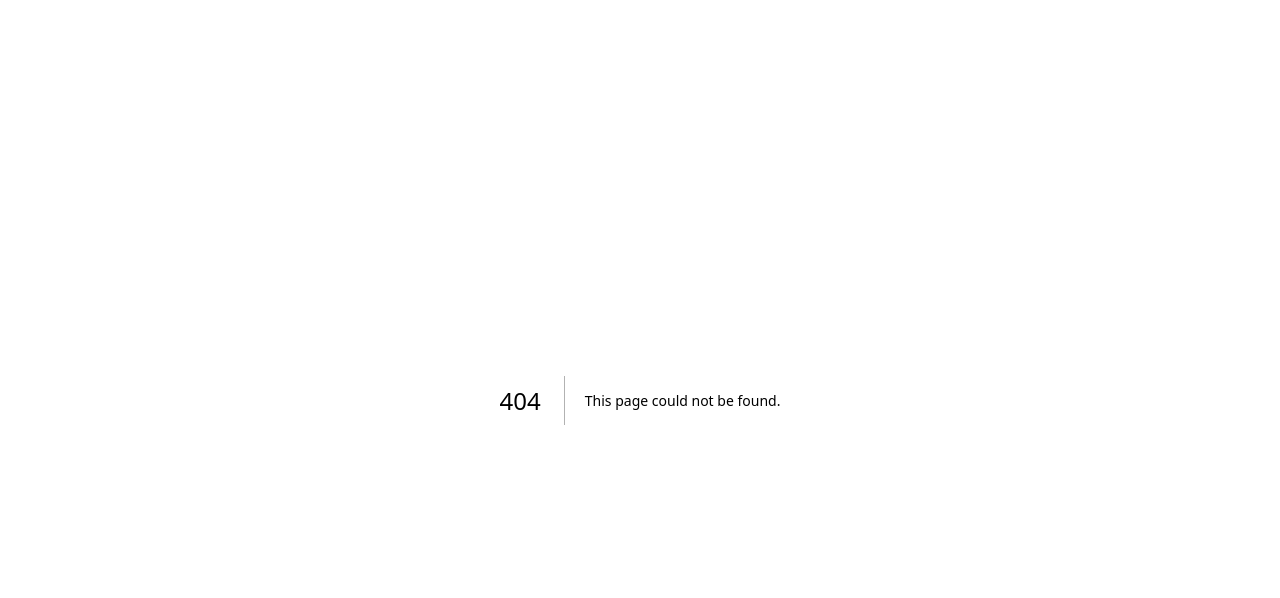
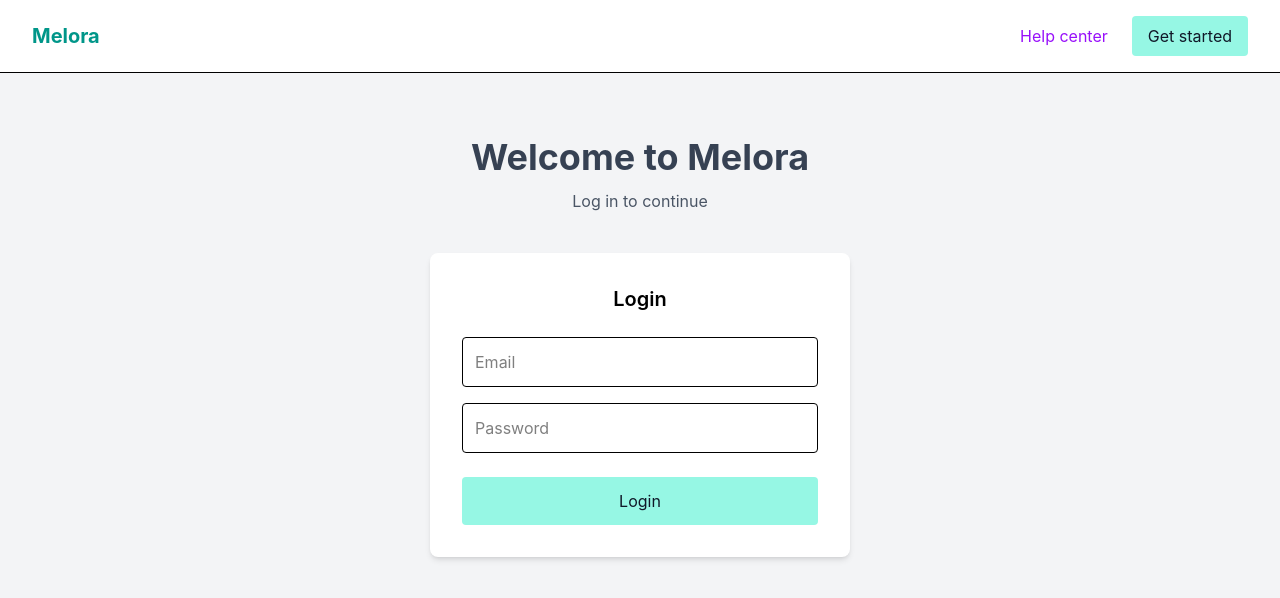
Before and after one commit to shreyatamse1-ship-it/ndis-frontend, a Next.js app: page /login in a window 1280 px wide. Before the commit this address had no page. Shown: the top 598 px of the page. Built offline with nearby package versions, Linux system fonts and the light colour scheme.

Commit message:
login UI created

```diff
--- a/app/api/users/route.ts
+++ b/app/api/users/route.ts
@@ -24,7 +24,8 @@ export async function POST(req: Request) {
     );
 
     return Response.json({
-      message: "User saved successfully",
+      success: true,
+      message: "User created successfully",
     });
   } catch (error) {
     console.error(error);
--- a/app/dashboard/layout.tsx
+++ b/app/dashboard/layout.tsx
@@ -1,15 +1,25 @@
 "use client"
 
-import { useState } from "react"
+import { useState, useEffect } from "react"
+import { useRouter } from "next/navigation"
 import Sidebar from "../../components/layout/Sidebar"
 import Navbar from "../../components/layout/Navbar"
-
 export default function DashboardLayout({
     children,
 }: {
     children: React.ReactNode
 }) {
+
+    const router = useRouter()
+
     const [open, setOpen] = useState(false)
+    useEffect(() => {
+        const isLoggedIn = localStorage.getItem("isLoggedIn")
+
+        if (!isLoggedIn) {
+            router.push("/login")
+        }
+    }, [])
 
     return (
         <div className="flex min-h-screen bg-gray-100">
--- /dev/null
+++ b/app/login/page.tsx
@@ -0,0 +1,96 @@
+"use client";
+
+import { useState } from "react";
+import { useRouter } from "next/navigation";
+
+export default function LoginPage() {
+    const router = useRouter();
+
+    const [email, setEmail] = useState("");
+    const [password, setPassword] = useState("");
+
+    const handleLogin = (e: any) => {
+        e.preventDefault();
+
+        if (!email || !password) {
+            alert("Email and password required");
+            return;
+        }
+
+        // TEMP LOGIN
+        if (email === "rose@test.com" && password === "123456") {
+            localStorage.setItem("isLoggedIn", "true");
+            router.push("/dashboard");
+        } else {
+            alert("Invalid login");
+        }
+    };
+
+
+    return (
+        <div className="min-h-screen bg-gray-100 flex flex-col">
+
+            {/* Top Navbar */}
+            <div className="flex justify-between items-center px-8 py-4 bg-white border-b">
+                <div className="text-teal-600 font-bold text-xl">
+                    Melora
+                </div>
+
+                <div className="flex gap-6 items-center">
+                    <button className="text-purple-600">Help center</button>
+                    <button className="bg-teal-200 text-gray-900 px-4 py-2 rounded">
+                        Get started
+                    </button>
+                </div>
+            </div>
+
+            {/* Page Heading */}
+            <div className="flex flex-col items-center mt-16 mb-10">
+                <h1 className="text-4xl font-bold text-gray-700">
+                    Welcome to Melora
+                </h1>
+
+                <p className="text-gray-600 mt-3">
+                    Log in to continue
+                </p>
+            </div>
+
+            {/* Login Card */}
+            <div className="flex justify-center">
+                <form
+                    onSubmit={handleLogin}
+                    className="bg-white p-8 rounded-lg shadow-md w-[420px]"
+                >
+                    <h2 className="text-xl font-semibold text-center mb-6">
+                        Login
+                    </h2>
+
+                    <input
+                        type="email"
+                        placeholder="Email"
+                        className="w-full border p-3 mb-4 rounded"
+                        value={email}
+                        onChange={(e) => setEmail(e.target.value)}
+                    />
+
+                    <input
+                        type="password"
+                        placeholder="Password"
+                        className="w-full border p-3 mb-6 rounded"
+                        value={password}
+                        onChange={(e) => setPassword(e.target.value)}
+                    />
+
+                    <button
+                        type="submit"
+                        className="w-full bg-teal-200 text-gray-900 p-3 rounded"
+                    >
+                        Login
+                    </button>
+
+                </form>
+            </div>
+
+        </div>
+    )
+}
--- a/components/layout/Navbar.tsx
+++ b/components/layout/Navbar.tsx
@@ -1,10 +1,18 @@
 "use client"
+
+import { useRouter } from "next/navigation"
 
 type NavbarProps = {
     toggleSidebar: () => void
 }
 
 export default function Navbar({ toggleSidebar }: NavbarProps) {
+
+    const router = useRouter()
+    const handleLogout = () => {
+        localStorage.removeItem("isLoggedIn")
+        router.push("/login")
+    }
 
     return (
         <div className="flex items-center justify-between bg-white px-4 md:px-6 py-3 border-b">
@@ -29,7 +37,10 @@ export default function Navbar({ toggleSidebar }: NavbarProps) {
                     Help centre
                 </button>
 
-                <button className="border px-3 py-1 rounded">
+                <button
+                    onClick={handleLogout}
+                    className="border px-3 py-1 rounded"
+                >
                     Logout
                 </button>
 
```
